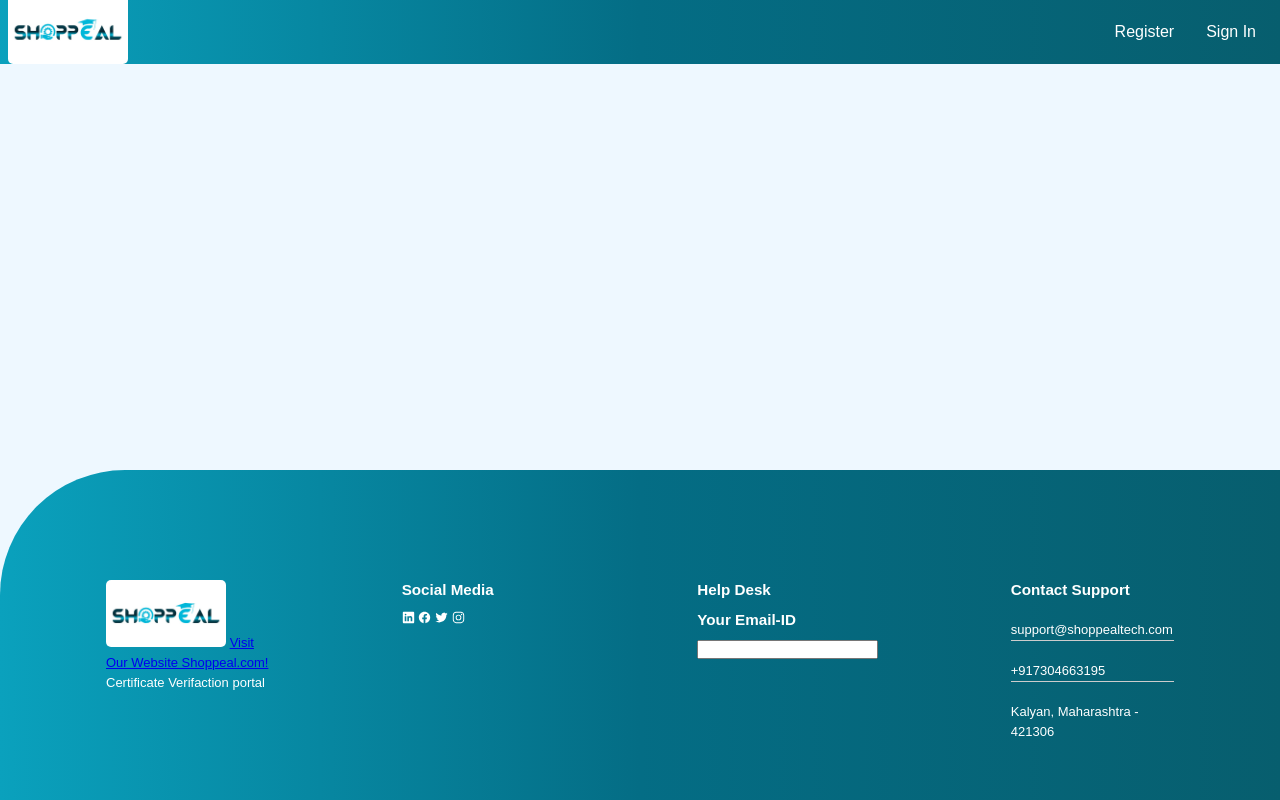
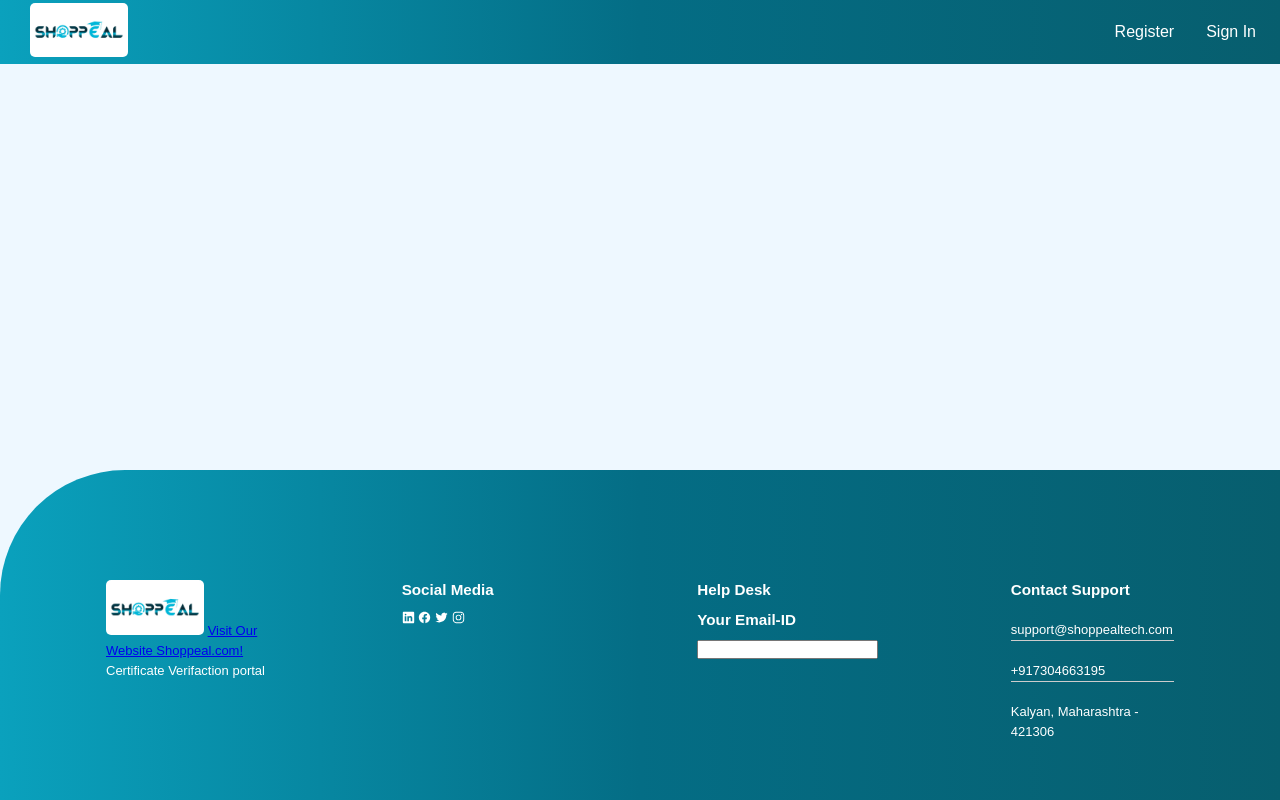
Before and after one commit to Shoppeal-Tech/CVP_ST---Webiste, a plain HTML site: page CV_PROJECT/index.html in a window 1280 px wide. Drawn offline with nearby package versions, Linux system fonts and the light colour scheme.

Commit message:
add:logo-fixed

```diff
--- a/CV_PROJECT/style.css
+++ b/CV_PROJECT/style.css
@@ -25,7 +25,7 @@ body {
 .logo {
   height: 100%;
   border-radius: 5px;
-  width: 120px;
+  width: 98px;
 }
 
 .navigation {
```
